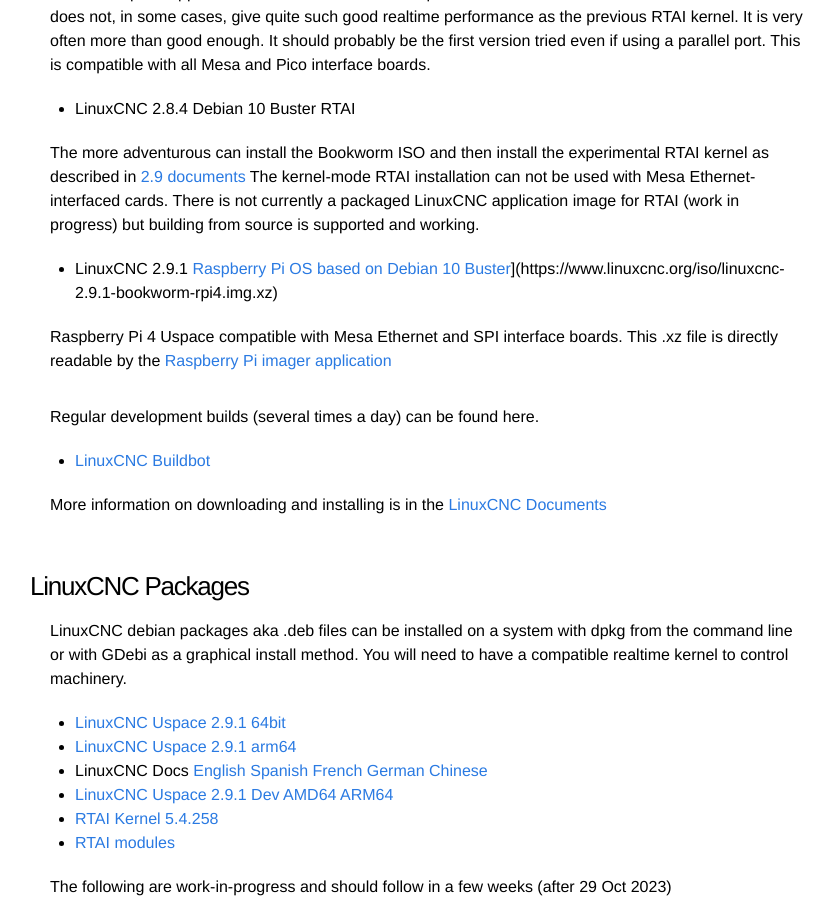
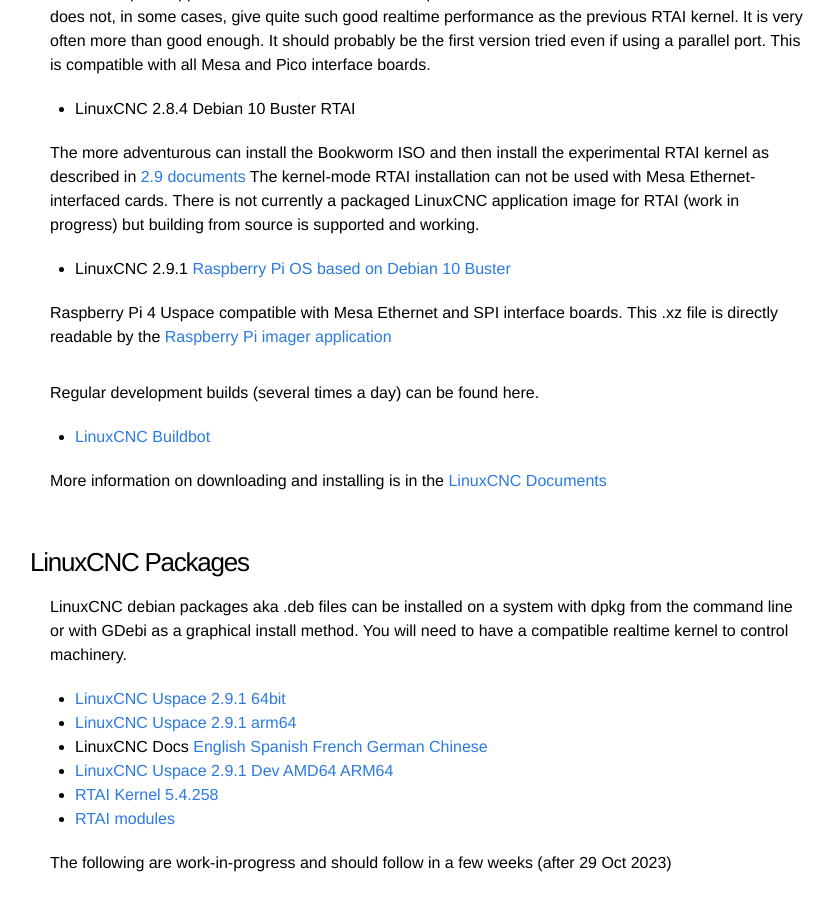
Before and after one commit to LinuxCNC/wlo, a Jekyll site: the page built from downloads/index.md, in a window 1280 px wide and 900 px high, scrolled down 1124 px. Shown: the whole window, without its empty margins (210-1043 px from the left). Built offline with Jekyll 4.4.1, drawn with Linux system fonts in a browser that asks for light colours.

Commit message:
Update index.md - fix broken URL

```diff
--- a/downloads/index.md
+++ b/downloads/index.md
@@ -66,7 +66,7 @@
 building from source is supported and working.
 
 
-* LinuxCNC 2.9.1 [Raspberry Pi OS based on Debian 10 Buster]([)](https://www.linuxcnc.org/iso/linuxcnc-2.9.1-bookworm-rpi4.img.xz)
+* LinuxCNC 2.9.1 [Raspberry Pi OS based on Debian 10 Buster](https://www.linuxcnc.org/iso/linuxcnc-2.9.1-bookworm-rpi4.img.xz)
 
 Raspberry Pi 4 Uspace compatible with Mesa Ethernet and SPI interface boards.
 This .xz file is directly readable by the [Raspberry Pi imager application](https://www.raspberrypi.com/software/)
```
